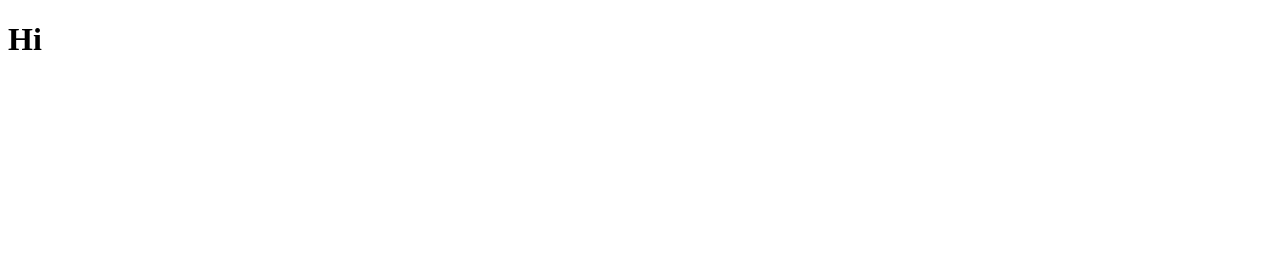
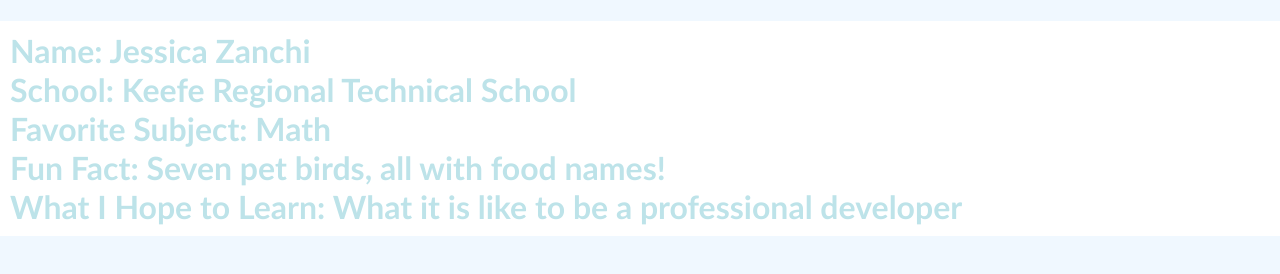
Before and after one commit to vmittal29/RH-HS-Interns-2025.github.io, a website: page interns/jessica-zanchi/about-me.html in a window 1280 px wide. Drawn offline with Linux system fonts and the light colour scheme; files that its build step writes are made by us from their sources.

Commit message:
intro stuff

```diff
--- /dev/null
+++ b/interns/jessica-zanchi/about-me.css
@@ -0,0 +1,15 @@
+body {
+	background-color: aliceblue;
+	color: white;
+	font-size: 16px;
+	border-radius: 5px;
+    font-family:'Gill Sans', 'Gill Sans MT', Calibri, 'Trebuchet MS', sans-serif;
+    padding: 0;
+    margin: 0;
+}
+h1 {
+    background-color: white;
+    color: #bde3e9;
+    padding: 10px;
+    width: 100vw;
+}
--- a/interns/jessica-zanchi/about-me.html
+++ b/interns/jessica-zanchi/about-me.html
@@ -11,6 +11,10 @@
     <link rel="stylesheet" href="./about-me.css">
 </head>
 <body>
-  <h1>Hi</h1>
+  <h1>Name: Jessica Zanchi<br>
+School: Keefe Regional Technical School<br>
+Favorite Subject: Math<br>
+Fun Fact: Seven pet birds, all with food names!<br>
+What I Hope to Learn: What it is like to be a professional developer</h1>
 </body>
 </html>
--- /dev/null
+++ b/jesszanchi-intro.txt
@@ -0,0 +1,5 @@
+Name: Jessica Zanchi
+School: Keefe Regional Technical School
+Favorite Subject: Math
+Fun Fact: Seven pet birds, all with food names!
+What I Hope to Learn: What it is like to be a professional developer
```
